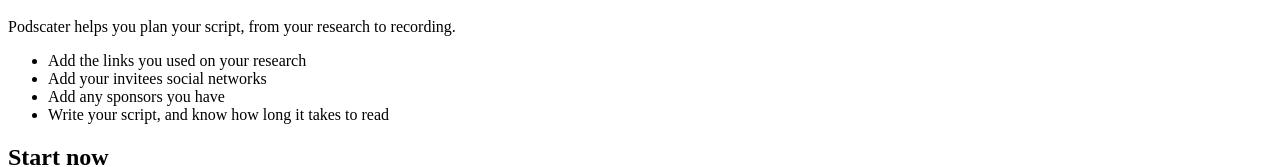
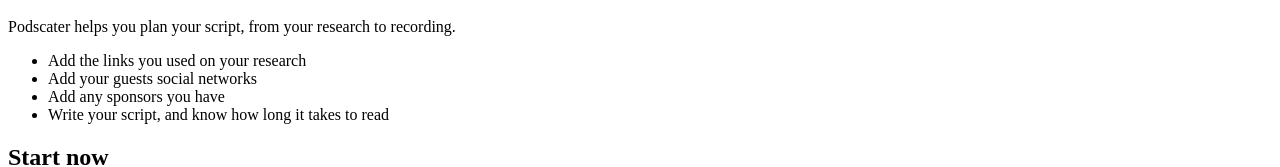
Before and after one commit to EstebanDalelR/podcaster, a Next.js app: page / in a window 1280 px wide. Shown: the part 147-314 px from the top of the page. Built offline with nearby package versions, Linux system fonts and the light colour scheme.

Commit message:
Translation fix

```diff
--- a/pages/index.tsx
+++ b/pages/index.tsx
@@ -12,7 +12,7 @@ const Index = () => {
       <p><span>Podscater</span> helps you plan your script, from your research to recording.</p>
       <ul>
         <li>Add the links you used on your research</li>
-        <li>Add your invitees social networks</li>
+        <li>Add your guests social networks</li>
         <li>Add any sponsors you have</li>
         <li>Write your script, and know how long it takes to read</li>
       </ul>
```
